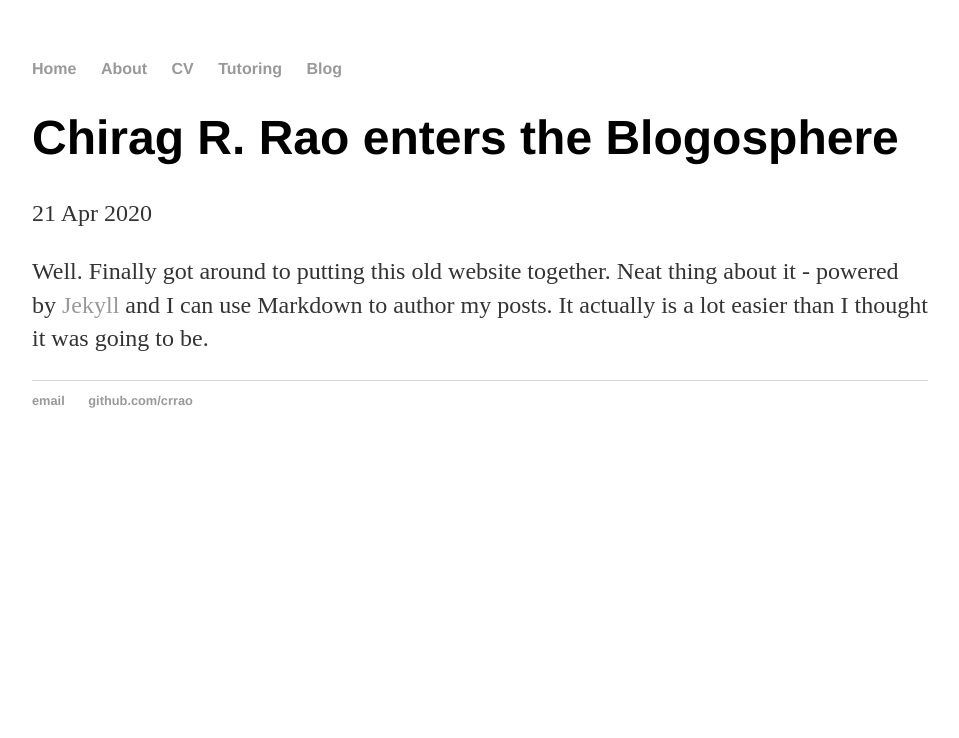
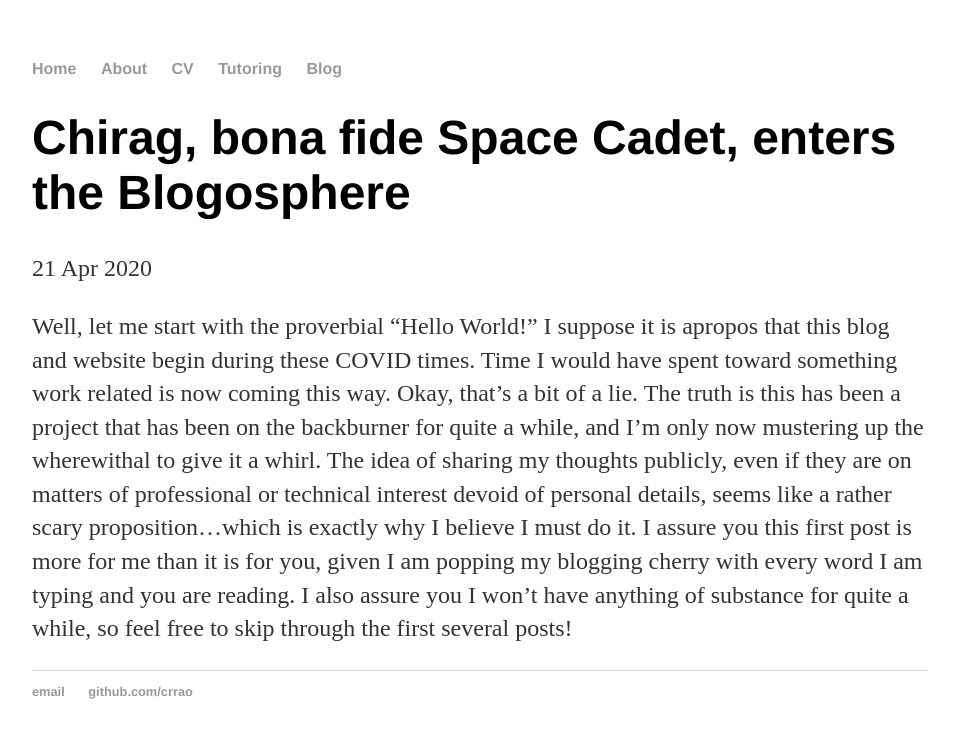
Before and after one commit to crrao/crrao.github.io, a Jekyll site: the page built from _posts/2020-04-21-and-so-begins-my-blog.md, in a window 1280 px wide. Shown: the top 738 px of the page, without its empty margins (160-1119 px from the left). Built offline with Jekyll 4.4.1, drawn with Linux system fonts in a browser that asks for light colours.

Commit message:
Update 2020-04-21-and-so-begins-my-blog.md
expanded first post

```diff
--- a/_posts/2020-04-21-and-so-begins-my-blog.md
+++ b/_posts/2020-04-21-and-so-begins-my-blog.md
@@ -1,7 +1,7 @@
 ---
 layout: post
-title: "Chirag R. Rao enters the Blogosphere"
+title: "Chirag, bona fide Space Cadet, enters the Blogosphere"
 date: 2020-04-21
 ---
 
-Well. Finally got around to putting this old website together. Neat thing about it - powered by [Jekyll](http://jekyllrb.com) and I can use Markdown to author my posts. It actually is a lot easier than I thought it was going to be.
+Well, let me start with the proverbial "Hello World!" I suppose it is apropos that this blog and website begin during these COVID times. Time I would have spent toward something work related is now coming this way. Okay, that's a bit of a lie. The truth is this has been a project that has been on the backburner for quite a while, and I'm only now mustering up the wherewithal to give it a whirl. The idea of sharing my thoughts publicly, even if they are on matters of professional or technical interest devoid of personal details, seems like a rather scary proposition...which is exactly why I believe I must do it. I assure you this first post is more for me than it is for you, given I am popping my blogging cherry with every word I am typing and you are reading. I also assure you I won't have anything of substance for quite a while, so feel free to skip through the first several posts!
```
